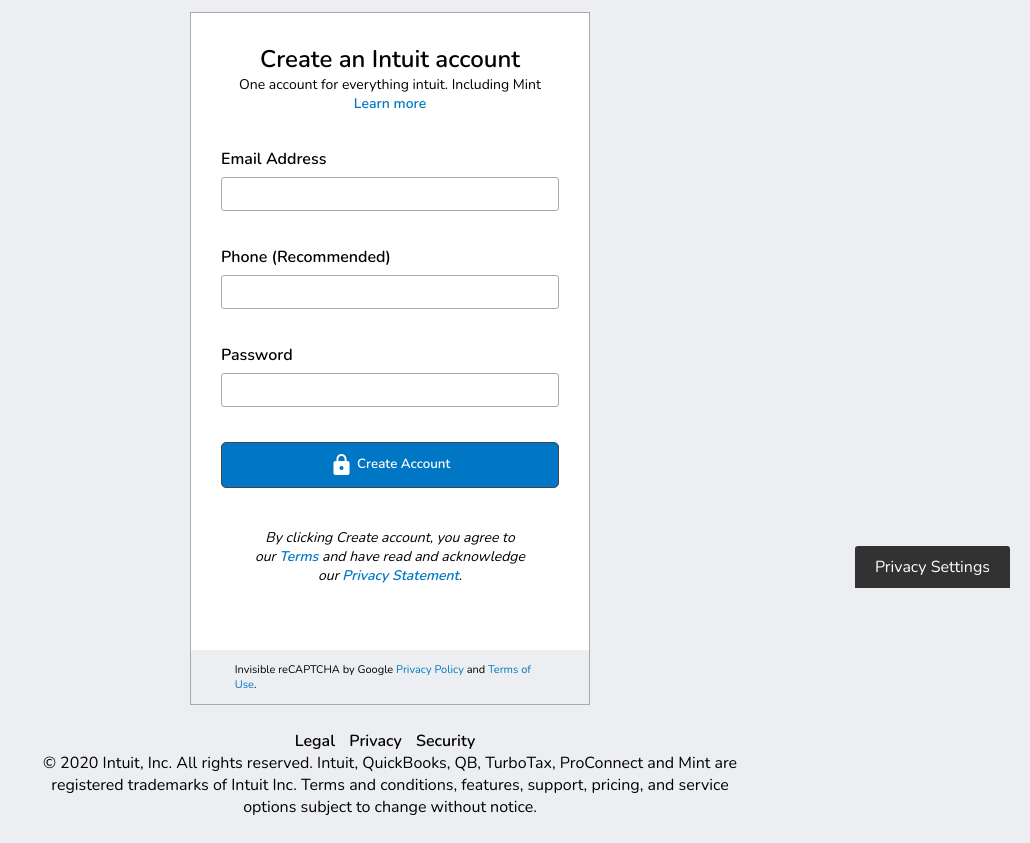
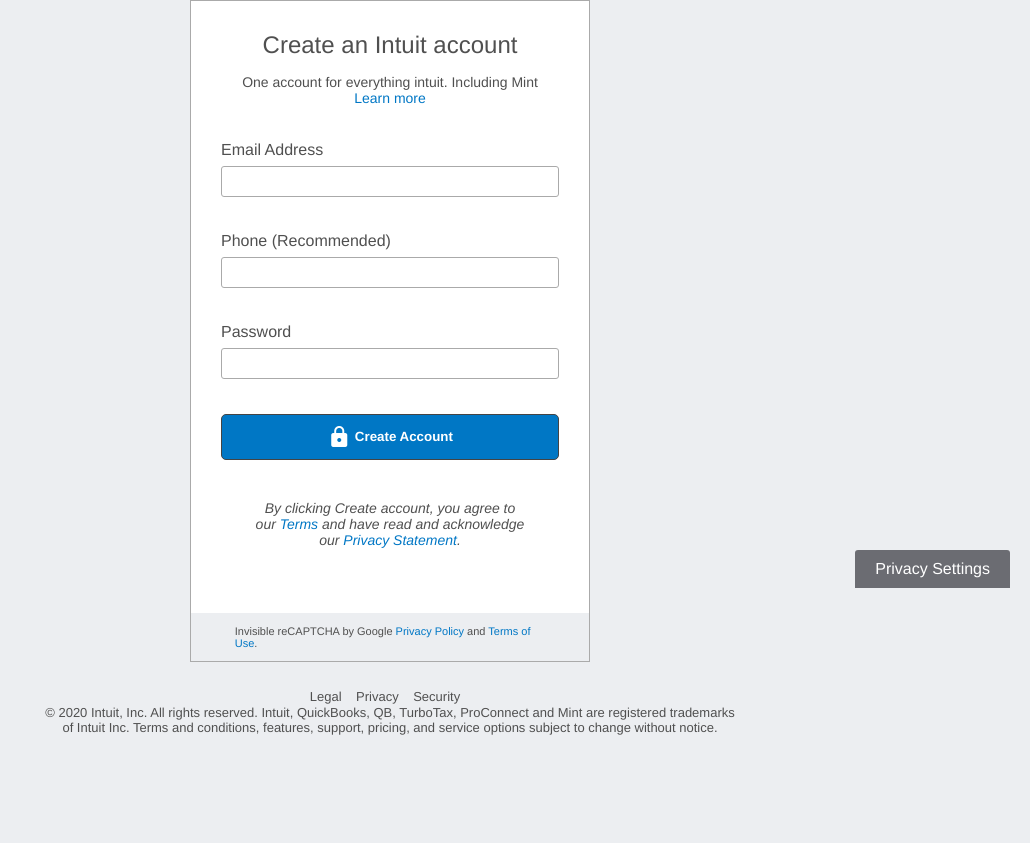
Before and after one commit to aldemeery/mint-signup, a website: page index.html in a window 1280 px wide. Shown: the part 212-1055 px from the top of the page, without its empty margins (250-1280 px from the left). After the commit the page ends 972 px from the top, so only its background shows below. Drawn offline with nearby package versions, Linux system fonts and the light colour scheme.

Commit message:
Fix font size and color.

```diff
--- a/index.html
+++ b/index.html
@@ -77,7 +77,6 @@
                                 type="password"
                                 name="password"
                                 id="password"
-                                placeholder="&#xe898;"
                             />
                         </div>
                         <button type="submit" class="btn btn-block">
--- a/style.css
+++ b/style.css
@@ -9,7 +9,10 @@
 /*=================*/
 
 body {
-    font-family: "Nunito";
+    font-family: "AvenirNext", Avenir, "Helvetica Neue", Helvetica, Arial,
+        sans-serif;
+    font-weight: normal;
+    color: #505050;
     background-color: #eceef1;
 }
 
@@ -31,7 +34,7 @@
 header {
     float: right;
     margin: 20px 20px 60px;
-    font-size: 13px;
+    font-size: 12px;
 }
 
 .container .logo {
@@ -68,6 +71,10 @@
     margin: 15px 0px;
 }
 
+.services a {
+    text-decoration: none;
+}
+
 /*=== Form ====*/
 
 .signup-form {
@@ -80,6 +87,11 @@
 .signup-form h2,
 .signup-form p {
     text-align: center;
+    font-weight: normal;
+}
+
+.signup-form h2 {
+    margin-bottom: 15px;
 }
 
 .signup-form p {
@@ -90,7 +102,7 @@
 .signup-form p a {
     color: #0077c5;
     text-decoration: none;
-    font-weight: bold;
+    font-weight: normal;
 }
 
 .input-group {
@@ -110,7 +122,7 @@
 
 .input-group label {
     margin-bottom: 7px;
-    font-weight: bold;
+    font-weight: normal;
 }
 
 .input-group * {
@@ -149,10 +161,15 @@
 /*=== Footer ====*/
 
 footer .links a {
+    color: #505050;
     text-decoration: none;
     margin-right: 10px;
-    font-weight: bold;
-    color: #000;
+    font-weight: normal;
+    font-size: 13px;
+}
+
+.copyright {
+    font-size: 13px;
 }
 
 footer .links a:hover {
@@ -171,7 +188,7 @@
     position: fixed;
     bottom: 0;
     right: 20px;
-    background-color: #323232;
+    background-color: #6b6c72;
     border-radius: 3px 3px 0 0;
 }
 
```
Also changed, not shown: CHANGELOG.md.
